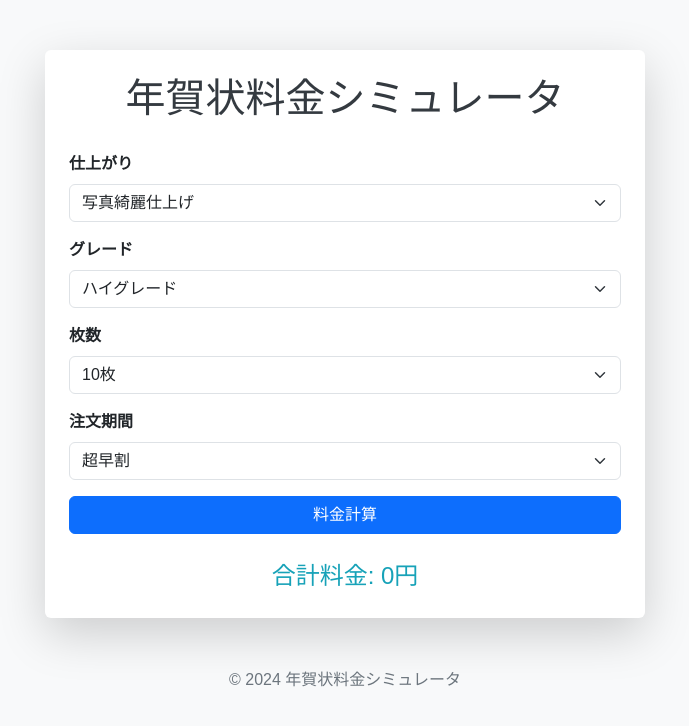
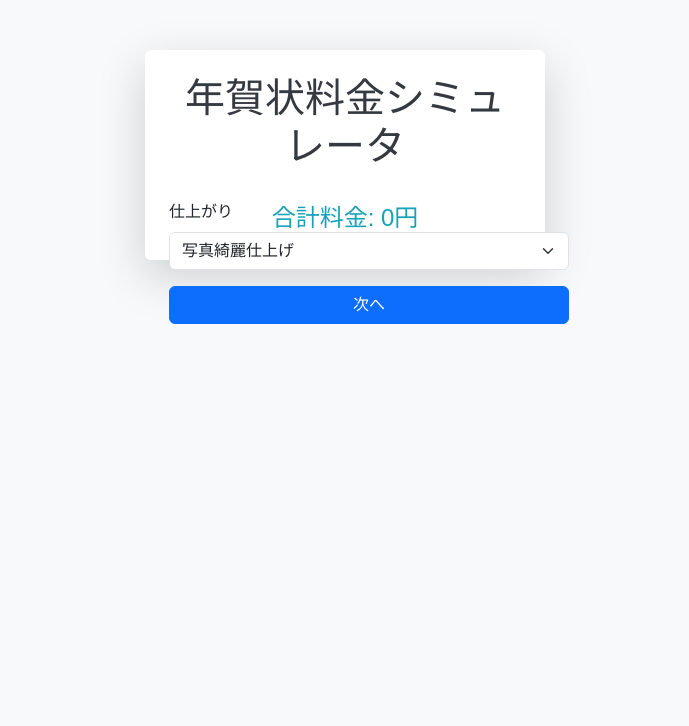
Before and after one commit to teltelb/tool_webapp, a plain HTML site: page index.html in a window 1280 px wide. Shown: the whole page, without its empty margins (295-984 px from the left). Drawn offline with nearby package versions, Linux system fonts and the light colour scheme.

Commit message:
Update index.html

```diff
--- a/index.html
+++ b/index.html
@@ -4,15 +4,15 @@
     <meta charset="UTF-8">
     <meta name="viewport" content="width=device-width, initial-scale=1.0">
     <title>年賀状料金シミュレータ</title>
-    <!-- Bootstrap 5 のCSS -->
     <link href="https://cdn.jsdelivr.net/npm/bootstrap@5.3.0-alpha1/dist/css/bootstrap.min.css" rel="stylesheet">
+
     <style>
         body {
             background-color: #f8f9fa;
             font-family: 'Arial', sans-serif;
         }
         .container {
-            max-width: 600px;
+            max-width: 400px;
             margin-top: 50px;
         }
         h1 {
@@ -20,8 +20,20 @@
             text-align: center;
             margin-bottom: 30px;
         }
-        .form-label {
-            font-weight: bold;
+        .form-step {
+            display: none;
+            position: absolute;
+            width: 100%;
+            transition: all 0.5s ease;
+        }
+        .form-step.active {
+            display: block;
+        }
+        .slide-left {
+            transform: translateX(-100%);
+        }
+        .slide-right {
+            transform: translateX(100%);
         }
         .total-price {
             font-size: 1.5em;
@@ -29,71 +41,83 @@
             margin-top: 20px;
             color: #17a2b8;
         }
-        footer {
-            text-align: center;
-            margin-top: 50px;
-            color: #6c757d;
-        }
     </style>
 </head>
 <body>
-    <div class="container shadow-lg p-4 bg-white rounded">
+    <div class="container shadow-lg p-4 bg-white rounded position-relative">
         <h1>年賀状料金シミュレータ</h1>
-        <form id="simulator-form">
-            <div class="mb-3">
+
+        <!-- Step 1: 仕上がり選択 -->
+        <div class="form-step active" id="step-1">
             <label for="finish" class="form-label">仕上がり</label>
-                <select id="finish" name="finish" class="form-select">
+            <select id="finish" class="form-select">
                 <option value="写真綺麗仕上げ">写真綺麗仕上げ</option>
                 <option value="印刷仕上げ">印刷仕上げ</option>
             </select>
+            <button class="btn btn-primary w-100 mt-3" onclick="nextStep(2)">次へ</button>
         </div>
 
-            <div class="mb-3">
+        <!-- Step 2: グレード選択 -->
+        <div class="form-step" id="step-2">
             <label for="grade" class="form-label">グレード</label>
-                <select id="grade" name="grade" class="form-select">
+            <select id="grade" class="form-select">
                 <option value="ハイグレード">ハイグレード</option>
                 <option value="プレミアム">プレミアム</option>
                 <option value="スタンダード">スタンダード</option>
                 <option value="ライト">ライト</option>
             </select>
+            <button class="btn btn-primary w-100 mt-3" onclick="nextStep(3)">次へ</button>
         </div>
 
-            <div class="mb-3">
+        <!-- Step 3: 枚数選択 -->
+        <div class="form-step" id="step-3">
             <label for="quantity" class="form-label">枚数</label>
-                <select id="quantity" name="quantity" class="form-select">
+            <select id="quantity" class="form-select">
                 <option value="10">10枚</option>
                 <option value="20">20枚</option>
                 <option value="30">30枚</option>
                 <option value="40">40枚</option>
                 <option value="50">50枚</option>
             </select>
+            <button class="btn btn-primary w-100 mt-3" onclick="nextStep(4)">次へ</button>
         </div>
 
-            <div class="mb-3">
+        <!-- Step 4: 注文期間選択 -->
+        <div class="form-step" id="step-4">
             <label for="period" class="form-label">注文期間</label>
-                <select id="period" name="period" class="form-select">
+            <select id="period" class="form-select">
                 <option value="超早割">超早割</option>
                 <option value="早割">早割</option>
                 <option value="通常">通常</option>
             </select>
+            <button class="btn btn-success w-100 mt-3" onclick="calculatePrice()">料金計算</button>
         </div>
 
-            <button type="button" class="btn btn-primary w-100" onclick="calculatePrice()">料金計算</button>
-        </form>
-
+        <!-- 合計料金表示 -->
         <div class="total-price mt-4">
             合計料金: <span id="total-price">0</span>円
         </div>
     </div>
 
-    <footer>
-        <p>© 2024 年賀状料金シミュレータ</p>
-    </footer>
-
     <!-- Bootstrap 5 のJS と Popper.js -->
     <script src="https://cdn.jsdelivr.net/npm/bootstrap@5.3.0-alpha1/dist/js/bootstrap.bundle.min.js"></script>
 
     <script>
+        let currentStep = 1;
+
+        function nextStep(step) {
+            const currentForm = document.getElementById(`step-${currentStep}`);
+            const nextForm = document.getElementById(`step-${step}`);
+
+            // スライドアニメーション
+            currentForm.classList.add('slide-left');
+            setTimeout(() => {
+                currentForm.classList.remove('active');
+                nextForm.classList.add('active');
+                currentStep = step;
+            }, 500);
+        }
+
         function calculatePrice() {
             const finish = document.getElementById('finish').value;
             const grade = document.getElementById('grade').value;
```
Lines whose indentation alone changed are shown as unchanged.
